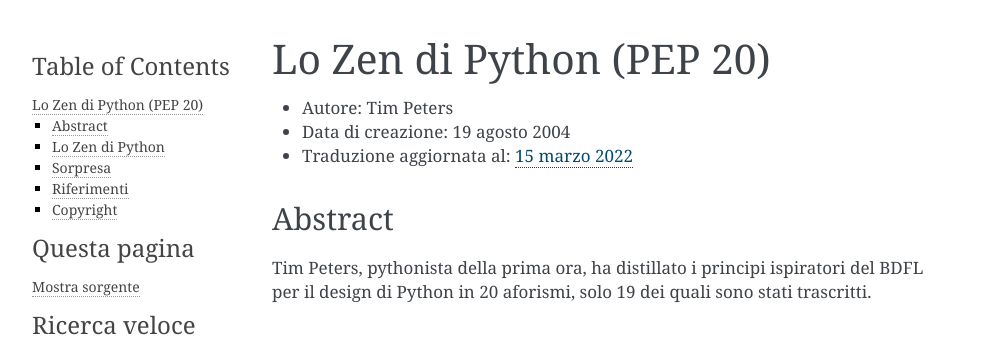
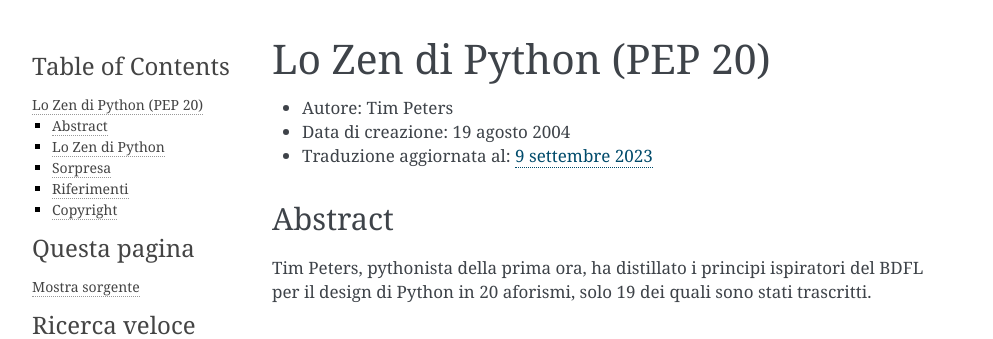
Before and after one commit to ricpol/pymisc-it, a Sphinx documentation site: the page built from docs/source/pep-0020.rst, in a window 1280 px wide. Shown: the top 339 px of the page, without its empty margins (148-1141 px from the left). Built offline with Sphinx 7.4.7, drawn with Linux system fonts in a browser that asks for light colours.

Commit message:
pep 20 synced up to commit 08d688f

```diff
--- a/docs/source/pep-0020.rst
+++ b/docs/source/pep-0020.rst
@@ -3,7 +3,7 @@
 
 - Autore: Tim Peters
 - Data di creazione: 19 agosto 2004
-- Traduzione aggiornata al: `15 marzo 2022 <https://github.com/python/peps/commits/main/pep-0020.txt>`_
+- Traduzione aggiornata al: `9 settembre 2023 <https://github.com/python/peps/commits/main/pep-0020.txt>`_
 
 Abstract
 --------
```
